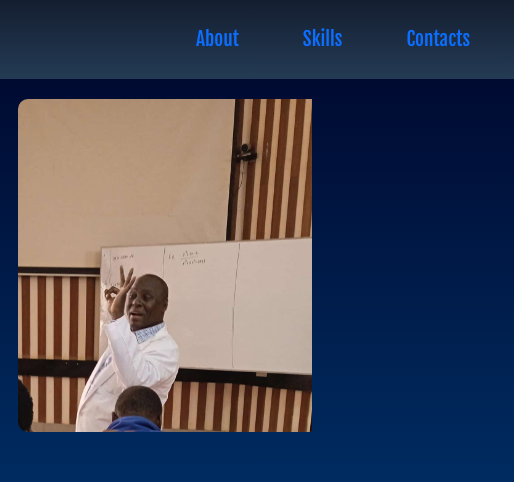
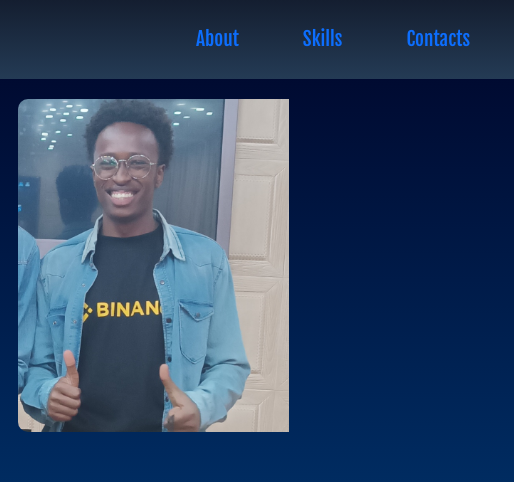
Before and after one commit to Nguthis/potfolio, a plain HTML site: page index.html in a window 1280 px wide. Shown: the top 482 px of the page, 766-1280 px from the left. Drawn offline with nearby package versions, Linux system fonts and the light colour scheme.

Commit message:
pic
new picture

```diff
--- a/index.css
+++ b/index.css
@@ -78,7 +78,7 @@ nav a {
 }
 .aboutimage{
     flex:1;
-    background:url(images/profile.jpg);
+    background:url(images/1701269962451.jpg);
     background-repeat: no-repeat;
     border-radius: 10px;
     background-size: contain;
```
Also changed, not shown: images/1701269962451.jpg (added).
